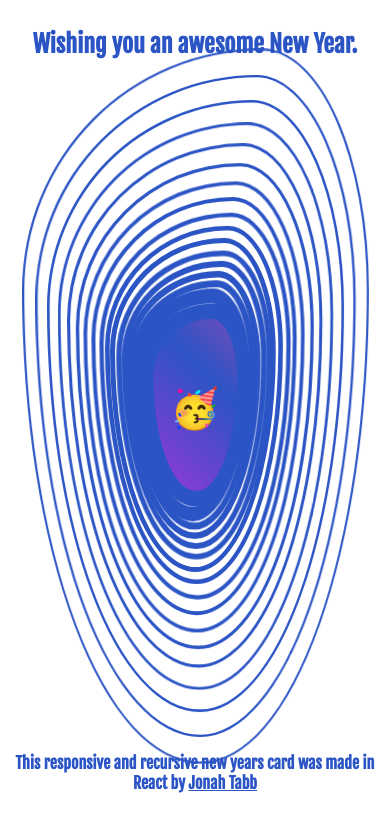
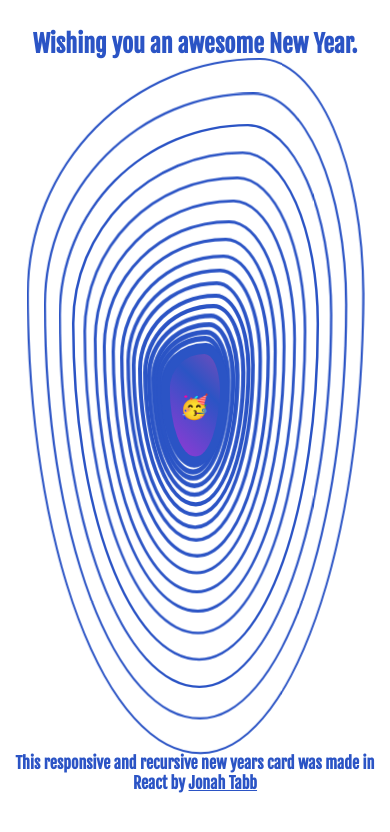
Before and after one commit to jonahtabb/react-recursive, a React (Create React App) app: page / in a window 390 px wide. Shown: the top 832 px of the page. Built offline with nearby package versions, Linux system fonts and the light colour scheme.

Commit message:
fine-tuning for mobile performance

```diff
--- a/src/App.css
+++ b/src/App.css
@@ -3,7 +3,7 @@
 :root {
   --blob-size-start: 85%;
   --blob-scale-base: 1;
-  --blob-scale-mid: 1.15;
+  --blob-scale-mid: 1.1;
   --grow-time: 20s;
 }
 
```
